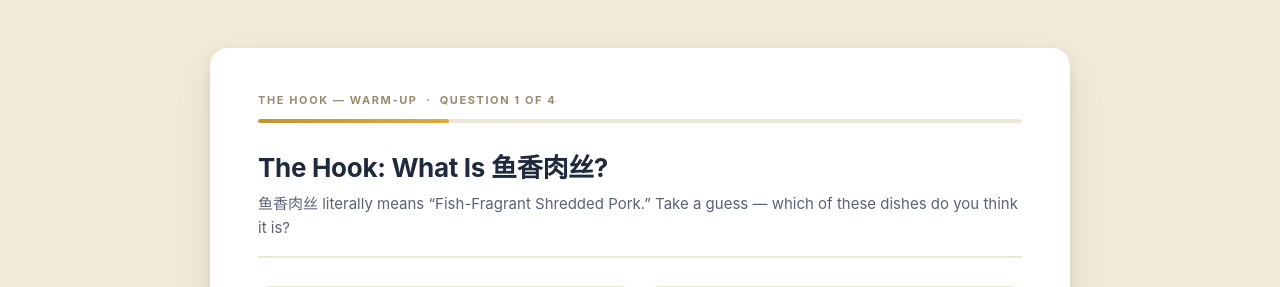
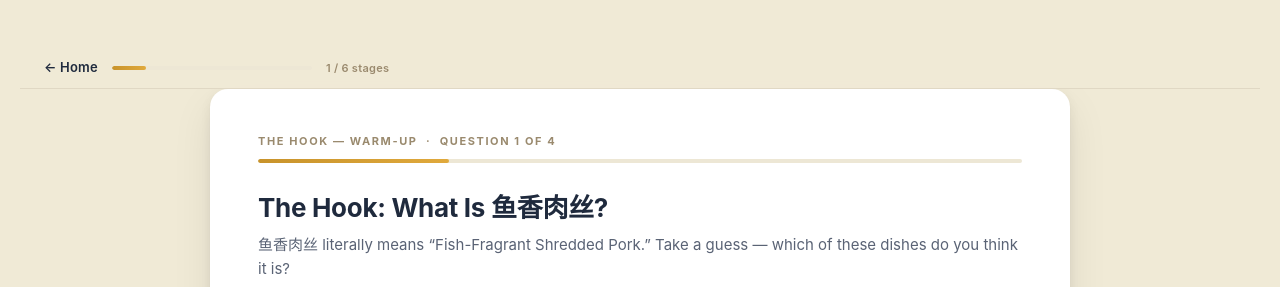
Before and after one commit to DemonRain7/UIDesign_Teamwork, a Flask app: page /quiz/1 in a window 1280 px wide. Shown: the top 287 px of the page. Run offline with Flask 3, Linux system fonts and the light colour scheme.

Commit message:
add back-to-home nav bar and completion banner
- layout.html: sticky top nav shows on all non-home pages with
  '← Home' link, mini progress bar, and 'X / 6 stages' label
- server.py: nav_ctx() helper computes progress and injects into
  all non-home render_template calls
- home.html: dismissible completion banner slides in when all stages
  are done — dark card with gold accent, CTA to results, × to close
- Remove redundant small footnote text (banner replaces it)

```diff
--- a/server.py
+++ b/server.py
@@ -4,6 +4,24 @@ import os
 from datetime import datetime
 
 app = Flask(__name__)
+
+
+def nav_ctx():
+    """Return top-nav context vars for non-home pages."""
+    total = 6
+    done = sum([
+        1 in user_state['quiz_answers'],           # Hook
+        any(l['lesson'] == 1 for l in user_state['learning_log']),  # Lesson 1
+        2 in user_state['quiz_answers'],           # Quiz 1
+        any(l['lesson'] == 2 for l in user_state['learning_log']),  # Lesson 2
+        3 in user_state['quiz_answers'],           # Quiz 2
+        4 in user_state['quiz_answers'],           # Final
+    ])
+    return {
+        "show_home_nav": True,
+        "nav_progress": round(done / total * 100),
+        "nav_label": f"{done} / {total} stages"
+    }
 
 
 # ---------------------------------------------------------------------------
@@ -90,7 +108,7 @@ def transition(n):
     t = TRANSITIONS.get(n)
     if not t:
         return redirect(url_for('home'))
-    return render_template('transition.html', t=t)
+    return render_template('transition.html', t=t, **nav_ctx())
 
 
 @app.route('/')
@@ -170,7 +188,8 @@ def learn(n):
         'learning.html',
         lesson=lesson,
         lesson_number=n,
-        total_lessons=TOTAL_LESSONS
+        total_lessons=TOTAL_LESSONS,
+        **nav_ctx()
     )
 # ===========================================================================
 # QUIZ ROUTES
@@ -225,7 +244,8 @@ def quiz(n):
             is_correct=is_correct,
             next_url=next_url,
             question_number=n,
-            total_questions=TOTAL_QUESTIONS
+            total_questions=TOTAL_QUESTIONS,
+            **nav_ctx()
         )
 
     # GET — record a visit and render the question.
@@ -252,13 +272,14 @@ def quiz(n):
         question=question,
         question_number=n,
         total_questions=TOTAL_QUESTIONS,
-        echoed_description=echoed_description
+        echoed_description=echoed_description,
+        **nav_ctx()
     )
 
 
 @app.route('/quiz/decode')
 def quiz_decode():
-    return render_template('quiz_decode.html', total_questions=TOTAL_QUESTIONS)
+    return render_template('quiz_decode.html', total_questions=TOTAL_QUESTIONS, **nav_ctx())
 
 
 @app.route('/quiz/result')
@@ -275,7 +296,8 @@ def quiz_result():
         'quiz_result.html',
         score=user_state['quiz_score'],
         total=TOTAL_QUESTIONS,
-        review=review
+        review=review,
+        **nav_ctx()
     )
 
 
--- a/static/main.css
+++ b/static/main.css
@@ -542,6 +542,129 @@ body {
 
 .result_row.wrong { border-left-color: #b02a2a; }
 
+/* ===== Top nav bar ===== */
+.top_nav {
+    position: sticky;
+    top: 0;
+    z-index: 100;
+    display: flex;
+    align-items: center;
+    gap: 14px;
+    padding: 10px 24px;
+    background: rgba(240, 234, 214, 0.92);
+    backdrop-filter: blur(8px);
+    border-bottom: 1px solid #e0d8c4;
+}
+
+.top_nav_home {
+    font-size: 13px;
+    font-weight: 600;
+    color: #1F2A3D;
+    text-decoration: none;
+    white-space: nowrap;
+    letter-spacing: .2px;
+    transition: color .15s ease;
+    flex-shrink: 0;
+}
+
+.top_nav_home:hover { color: #C8932B; }
+
+.top_nav_progress {
+    flex: 1;
+    height: 4px;
+    background: #EDE7D5;
+    border-radius: 99px;
+    overflow: hidden;
+    max-width: 200px;
+}
+
+.top_nav_fill {
+    height: 100%;
+    background: linear-gradient(90deg, #C8932B, #e0a93c);
+    border-radius: 99px;
+    transition: width .4s ease;
+}
+
+.top_nav_label {
+    font-size: 11px;
+    color: #9a8a6e;
+    font-weight: 600;
+    white-space: nowrap;
+    letter-spacing: .3px;
+}
+
+/* ===== Completion banner ===== */
+.completion_banner {
+    display: flex;
+    align-items: center;
+    justify-content: space-between;
+    gap: 16px;
+    background: linear-gradient(135deg, #1F2A3D 0%, #2d3f58 100%);
+    border-left: 5px solid #C8932B;
+    border-radius: 14px;
+    padding: 20px 24px;
+    margin-bottom: 28px;
+    animation: bannerSlideIn .4s cubic-bezier(.22,1,.36,1);
+}
+
+@keyframes bannerSlideIn {
+    from { opacity: 0; transform: translateY(-12px); }
+    to   { opacity: 1; transform: translateY(0); }
+}
+
+.completion_banner_text h2 {
+    font-size: 18px;
+    font-weight: 800;
+    color: #fff;
+    margin: 0 0 4px;
+    letter-spacing: -.2px;
+}
+
+.completion_banner_text p {
+    font-size: 13.5px;
+    color: #b0bfd4;
+    margin: 0;
+    line-height: 1.5;
+}
+
+.completion_banner_actions {
+    display: flex;
+    align-items: center;
+    gap: 12px;
+    flex-shrink: 0;
+}
+
+.completion_banner_cta {
+    background: #C8932B;
+    color: #fff;
+    text-decoration: none;
+    padding: 9px 22px;
+    border-radius: 8px;
+    font-size: 13.5px;
+    font-weight: 600;
+    white-space: nowrap;
+    transition: background .15s ease;
+}
+
+.completion_banner_cta:hover { background: #a87920; color: #fff; }
+
+.completion_banner_close {
+    background: none;
+    border: none;
+    color: #6a7f9a;
+    font-size: 20px;
+    cursor: pointer;
+    padding: 4px 6px;
+    line-height: 1;
+    border-radius: 6px;
+    transition: color .15s ease, background .15s ease;
+}
+
+.completion_banner_close:hover {
+    color: #fff;
+    background: rgba(255,255,255,.1);
+}
+
 /* ===== Learning page ===== */
 .learn_container {
     background: #fff;
--- a/templates/layout.html
+++ b/templates/layout.html
@@ -10,6 +10,16 @@
     </head>
 
     <body>
+        {% if show_home_nav %}
+        <div class="top_nav">
+            <a href="/" class="top_nav_home">← Home</a>
+            <div class="top_nav_progress">
+                <div class="top_nav_fill" style="width: {{ nav_progress }}%"></div>
+            </div>
+            <span class="top_nav_label">{{ nav_label }}</span>
+        </div>
+        {% endif %}
+
         {% block content %}
         <!-- Default content or a placeholder for child pages -->
         {% endblock %}
```
Also changed, not shown: templates/home.html (+14 -2 lines).
